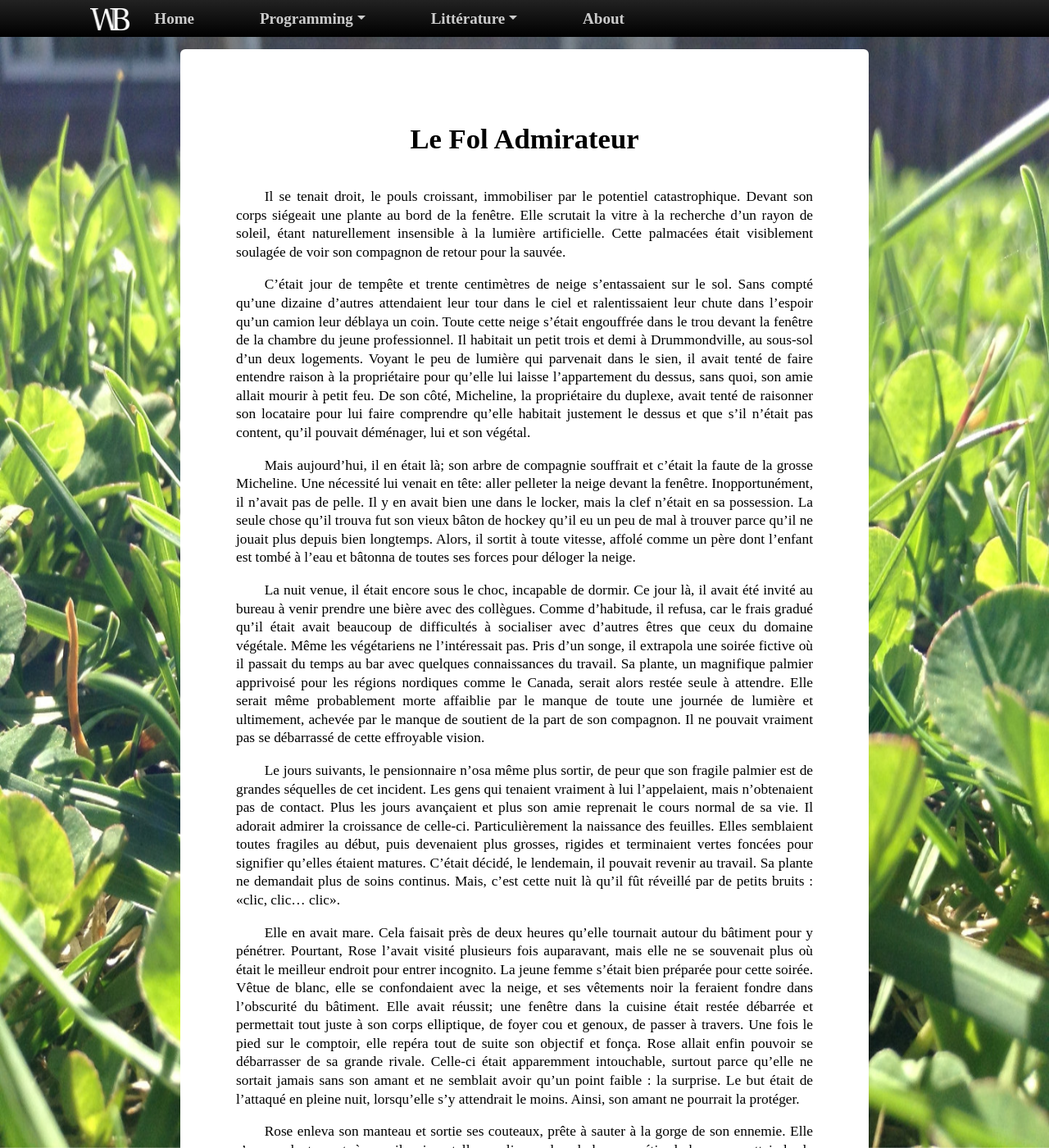
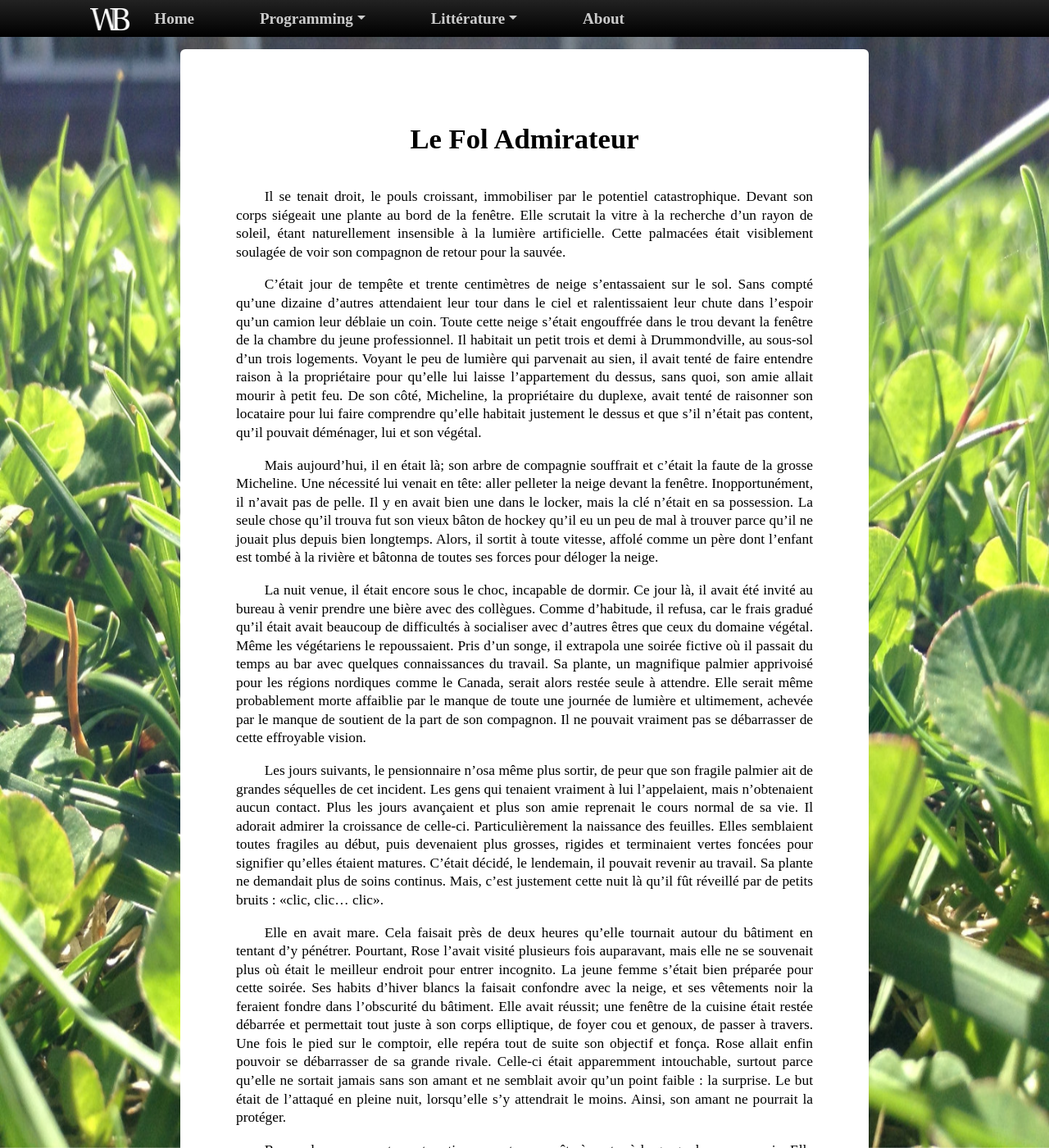
Before and after one commit to wibus/wibus.github.com, a Jekyll site: the page built from litterature/Le Fol Admirateur.md, in a window 1280 px wide and 1400 px high. Shown: the whole window at 82% size. Built offline with Jekyll 4.4.1, drawn with Linux system fonts in a browser that asks for light colours; some web fonts are replaced; some of the changed text lies outside the part shown.

Commit message:
Corrections du texte 'Le fol admirateur' et modification de la fin.

```diff
--- a/litterature/Le Fol Admirateur.md
+++ b/litterature/Le Fol Admirateur.md
@@ -5,14 +5,14 @@
 
 Il se tenait droit, le pouls croissant, immobiliser par le potentiel catastrophique. Devant son corps siégeait une plante au bord de la fenêtre. Elle scrutait la vitre à la recherche d'un rayon de soleil, étant naturellement insensible à la lumière artificielle. Cette palmacées était visiblement soulagée de voir son compagnon de retour pour la sauvée.
 
-C'était jour de tempête et trente centimètres de neige s'entassaient sur le sol. Sans compté qu'une dizaine d'autres attendaient leur tour dans le ciel et ralentissaient leur chute dans l'espoir qu'un camion leur déblaya un coin. Toute cette neige s'était engouffrée dans le trou devant la fenêtre de la chambre du jeune professionnel. Il habitait un petit trois et demi à Drummondville, au sous-sol d'un deux logements. Voyant le peu de lumière qui parvenait dans le sien, il avait tenté de faire entendre raison à la propriétaire pour qu'elle lui laisse l'appartement du dessus, sans quoi, son amie allait mourir à petit feu. De son côté, Micheline, la propriétaire du duplexe, avait tenté de raisonner son locataire pour lui faire comprendre qu'elle habitait justement le dessus et que s'il n'était pas content, qu'il pouvait déménager, lui et son végétal.
+C'était jour de tempête et trente centimètres de neige s'entassaient sur le sol. Sans compté qu'une dizaine d'autres attendaient leur tour dans le ciel et ralentissaient leur chute dans l'espoir qu'un camion leur déblaie un coin. Toute cette neige s'était engouffrée dans le trou devant la fenêtre de la chambre du jeune professionnel. Il habitait un petit trois et demi à Drummondville, au sous-sol d'un trois logements. Voyant le peu de lumière qui parvenait au sien, il avait tenté de faire entendre raison à la propriétaire pour qu'elle lui laisse l'appartement du dessus, sans quoi, son amie allait mourir à petit feu. De son côté, Micheline, la propriétaire du duplexe, avait tenté de raisonner son locataire pour lui faire comprendre qu'elle habitait justement le dessus et que s'il n'était pas content, qu'il pouvait déménager, lui et son végétal.
 
-Mais aujourd'hui, il en était là; son arbre de compagnie souffrait et c'était la faute de la grosse Micheline. Une nécessité lui venait en tête: aller pelleter la neige devant la fenêtre. Inopportunément, il n'avait pas de pelle. Il y en avait bien une dans le locker, mais la clef n'était en sa possession. La seule chose qu'il trouva fut son vieux bâton de hockey qu'il eu un peu de mal à trouver parce qu'il ne jouait plus depuis bien longtemps. Alors, il sortit à toute vitesse, affolé comme un père dont l'enfant est tombé à l'eau et bâtonna de toutes ses forces pour déloger la neige.
+Mais aujourd'hui, il en était là; son arbre de compagnie souffrait et c'était la faute de la grosse Micheline. Une nécessité lui venait en tête: aller pelleter la neige devant la fenêtre. Inopportunément, il n'avait pas de pelle. Il y en avait bien une dans le locker, mais la clé n'était en sa possession. La seule chose qu'il trouva fut son vieux bâton de hockey qu'il eu un peu de mal à trouver parce qu'il ne jouait plus depuis bien longtemps. Alors, il sortit à toute vitesse, affolé comme un père dont l'enfant est tombé à la rivière et bâtonna de toutes ses forces pour déloger la neige.
 
-La nuit venue, il était encore sous le choc, incapable de dormir. Ce jour là, il avait été invité au bureau à venir prendre une bière avec des collègues. Comme d'habitude, il refusa, car le frais gradué qu'il était avait beaucoup de difficultés à socialiser avec d'autres êtres que ceux du domaine végétale. Même les végétariens ne l'intéressait pas. Pris d'un songe, il extrapola une soirée fictive où il passait du temps au bar avec quelques connaissances du travail. Sa plante, un magnifique palmier apprivoisé pour les régions nordiques comme le Canada, serait alors restée seule à attendre. Elle serait même probablement morte affaiblie par le manque de toute une journée de lumière et ultimement, achevée par le manque de soutient de la part de son compagnon. Il ne pouvait vraiment pas se débarrassé de cette effroyable vision.
+La nuit venue, il était encore sous le choc, incapable de dormir. Ce jour là, il avait été invité au bureau à venir prendre une bière avec des collègues. Comme d'habitude, il refusa, car le frais gradué qu'il était avait beaucoup de difficultés à socialiser avec d'autres êtres que ceux du domaine végétal. Même les végétariens le repoussaient. Pris d'un songe, il extrapola une soirée fictive où il passait du temps au bar avec quelques connaissances du travail. Sa plante, un magnifique palmier apprivoisé pour les régions nordiques comme le Canada, serait alors restée seule à attendre. Elle serait même probablement morte affaiblie par le manque de toute une journée de lumière et ultimement, achevée par le manque de soutient de la part de son compagnon. Il ne pouvait vraiment pas se débarrasser de cette effroyable vision.
 
-Le jours suivants, le pensionnaire n'osa même plus sortir, de peur que son fragile palmier est de  grandes séquelles de cet incident. Les gens qui tenaient vraiment à lui l'appelaient, mais n'obtenaient pas de contact. Plus les jours avançaient et plus son amie reprenait le cours normal de sa vie. Il adorait admirer la croissance de celle-ci. Particulièrement la naissance des feuilles. Elles semblaient toutes fragiles au début, puis devenaient plus grosses, rigides et terminaient vertes foncées pour signifier qu'elles étaient matures. C'était décidé, le lendemain, il pouvait revenir au travail. Sa plante ne demandait plus de soins continus. Mais, c'est cette nuit là qu'il fût réveillé par de petits bruits : «clic, clic... clic».
+Les jours suivants, le pensionnaire n'osa même plus sortir, de peur que son fragile palmier ait de  grandes séquelles de cet incident. Les gens qui tenaient vraiment à lui l'appelaient, mais n'obtenaient aucun contact. Plus les jours avançaient et plus son amie reprenait le cours normal de sa vie. Il adorait admirer la croissance de celle-ci. Particulièrement la naissance des feuilles. Elles semblaient toutes fragiles au début, puis devenaient plus grosses, rigides et terminaient vertes foncées pour signifier qu'elles étaient matures. C'était décidé, le lendemain, il pouvait revenir au travail. Sa plante ne demandait plus de soins continus. Mais, c'est justement cette nuit là qu'il fût réveillé par de petits bruits : «clic, clic... clic».
 
-Elle en avait mare. Cela faisait près de deux heures qu'elle tournait autour du bâtiment pour y pénétrer. Pourtant, Rose l'avait visité plusieurs fois auparavant, mais elle ne se souvenait plus où était le meilleur endroit pour entrer incognito. La jeune femme s'était bien préparée pour cette soirée. Vêtue de blanc, elle se confondaient avec la neige, et ses vêtements noir la feraient fondre dans l'obscurité du bâtiment. Elle avait réussit; une fenêtre dans la cuisine était restée débarrée et permettait tout juste à son corps elliptique, de foyer cou et genoux,  de passer à travers. Une fois le pied sur le comptoir, elle repéra tout de suite son objectif et fonça. Rose allait enfin pouvoir se débarrasser de sa grande rivale. Celle-ci était apparemment intouchable, surtout parce qu'elle ne sortait jamais sans son amant et ne semblait avoir qu'un point faible : la surprise. Le but était de l'attaqué en pleine nuit, lorsqu'elle s'y attendrait le moins. Ainsi, son amant ne pourrait la protéger.
+Elle en avait mare. Cela faisait près de deux heures qu'elle tournait autour du bâtiment en tentant d'y pénétrer. Pourtant, Rose l'avait visité plusieurs fois auparavant, mais elle ne se souvenait plus où était le meilleur endroit pour entrer incognito. La jeune femme s'était bien préparée pour cette soirée. Ses habits d'hiver blancs la faisait confondre avec la neige, et ses vêtements noir la feraient fondre dans l'obscurité du bâtiment. Elle avait réussit; une fenêtre de la cuisine était restée débarrée et permettait tout juste à son corps elliptique, de foyer cou et genoux,  de passer à travers. Une fois le pied sur le comptoir, elle repéra tout de suite son objectif et fonça. Rose allait enfin pouvoir se débarrasser de sa grande rivale. Celle-ci était apparemment intouchable, surtout parce qu'elle ne sortait jamais sans son amant et ne semblait avoir qu'un point faible : la surprise. Le but était de l'attaqué en pleine nuit, lorsqu'elle s'y attendrait le moins. Ainsi, son amant ne pourrait la protéger.
 
-Rose enleva son manteau et sortie ses couteaux, prête à sauter à la gorge de son ennemie. Elle s'avança lentement, à pas silencieux telle une lionne dans la brousse, étira le bras pour atteindre la position voulue et s'exécuta. Au premier coup asséné : «clic», elle lui trancha la jugulaire. Puis un second : «clic», qui découpa son tronc en deux. Une dernière manœuvre : «clic» permis de la délogée de son lit. Mission accomplie; Rose avait tuée l'arbre de son copain!
+Rose enleva son manteau et sortie ses couteaux, prête à sauter à la gorge de son ennemie. Elle s'avança lentement, à pas silencieux telle une lionne dans la brousse, étira le bras pour atteindre la position voulue et s'exécuta. Au premier coup asséné : «clic», elle lui trancha la jugulaire. Puis un second : «clic», qui découpa son tronc en deux. Une dernière manœuvre : «clic» permis de la délogée complètement de son lit.
```
